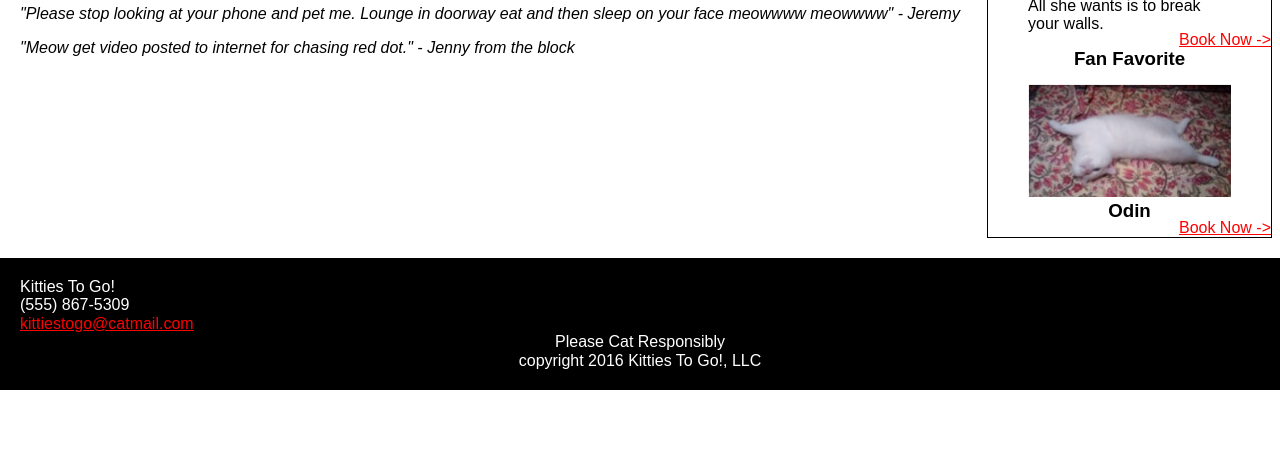
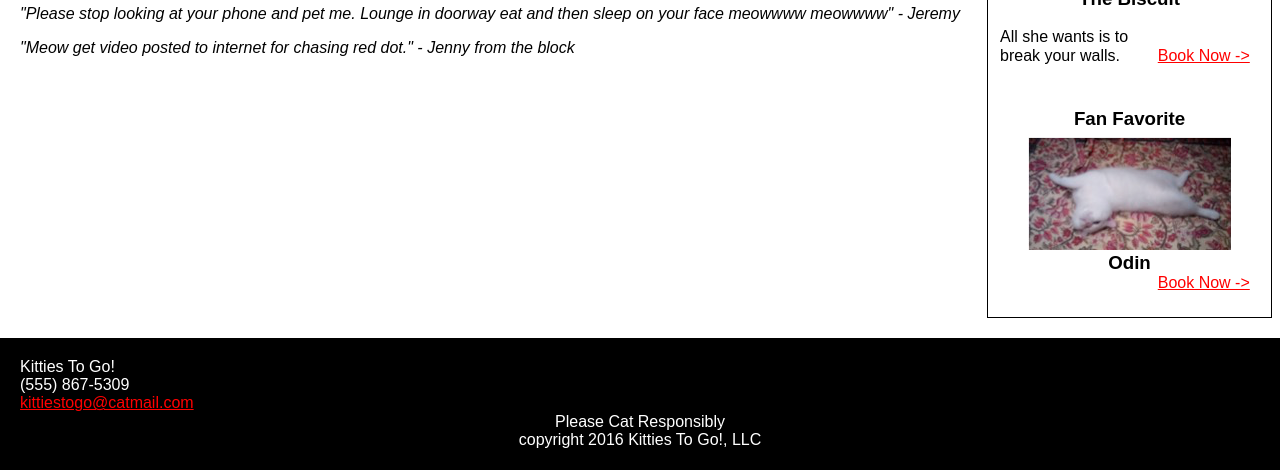
Before and after one commit to bitterkat/mockup-practice, a plain HTML site: page index.html in a window 1280 px wide. Shown: the part 395-865 px from the top of the page. Before the commit the page ends 800 px from the top, so only its background shows below. Drawn offline with Linux system fonts and the light colour scheme.

Commit message:
moves position of book now link

```diff
--- a/index.html
+++ b/index.html
@@ -46,23 +46,25 @@
         <aside class="main-aside">
 
           <article class="main-aside-article">
-            <h3>Cat of the Week</h3>
+            <h3 class="cat-title">Cat of the Week</h3>
               <figure>
-                <img src="images/thebiscuit.png" alt="cat of the week biscuit the cat on a wrecking ball">
-                <h3>The Biscuit</h3>
-                <span class="cat-caption">All she wants is to break your walls.</span>
-                </figure>
-                <span class="booknow"><a href="#"> Book Now -></a></span></p>
+                <img class="cat-image" src="images/thebiscuit.png" alt="cat of the week biscuit the cat on a wrecking ball">
+                <h3 class="cat-name">The Biscuit</h3>
+              </figure>
+                <div class="cat-caption">All she wants is to break your walls.
+                <span class="booknow"><a href="#"> Book Now -></a></span>
+                </div>
             </article>
 
             <article class="main-aside-article">
-              <h3>Fan Favorite</h3>
+              <h3 class="cat-title">Fan Favorite</h3>
                 <figure>
-                  <img src="images/odin.png" alt="fan favorite odin the cat stretching to show you his tummy">
-                  <h3>Odin</h3>
-                  <span class="cat-caption"></span>
+                  <img class="cat-image" src="images/odin.png" alt="fan favorite odin the cat stretching to show you his tummy">
+                  <h3 class="cat-name">Odin</h3>
                 </figure>
+                <div class="cat-caption">
                 <span class="booknow"><a href="#"> Book Now -></a></span>
+              </div>
               </article>
 
         </aside>
--- a/styles/positioning.css
+++ b/styles/positioning.css
@@ -2,17 +2,6 @@
   display: flex;
   flex-direction: column;
 }
-
-.main-aside h3 {
-  margin-top: -.1rem;
-  margin-bottom: -.05rem;
-}
-
-/*img {
-  display: block;
-  margin-left: auto;
-  margin-right: auto;
-}*/
 
 nav {
   padding: .75rem 1rem;
@@ -20,18 +9,9 @@ nav {
   justify-content: space-around;
 }
 
-/*main {
-  display: flex;
-  flex-direction: column;
-}*/
-
 footer {
   padding: 1.25rem;
 }
-
-/*.title h1 {
-  padding-top: 4rem;
-}*/
 
 .main-row {
   display: flex;
@@ -55,17 +35,32 @@ footer {
 }
 
 .main-aside-article {
-  position: relative;
+  margin-bottom: 1.5rem;
 }
 
-.main-aside-article h3 {
+.cat-title, .cat-name {
   text-align: center;
 }
 
-.main-aside-article .booknow  {
+.cat-title {
+  margin-bottom: -.5rem;
+}
+
+.cat-name {
+  margin-top: -.15rem;
+}
+
+.cat-caption {
+  position: relative;
+  margin-left: .75rem;
+  width:60%;
+}
+
+.booknow  {
   position: absolute;
-  right: 0;
-  bottom: 0;
+  display: block;
+  right: -5rem;
+  bottom: 0rem;
 }
 
 .copyright {
```
